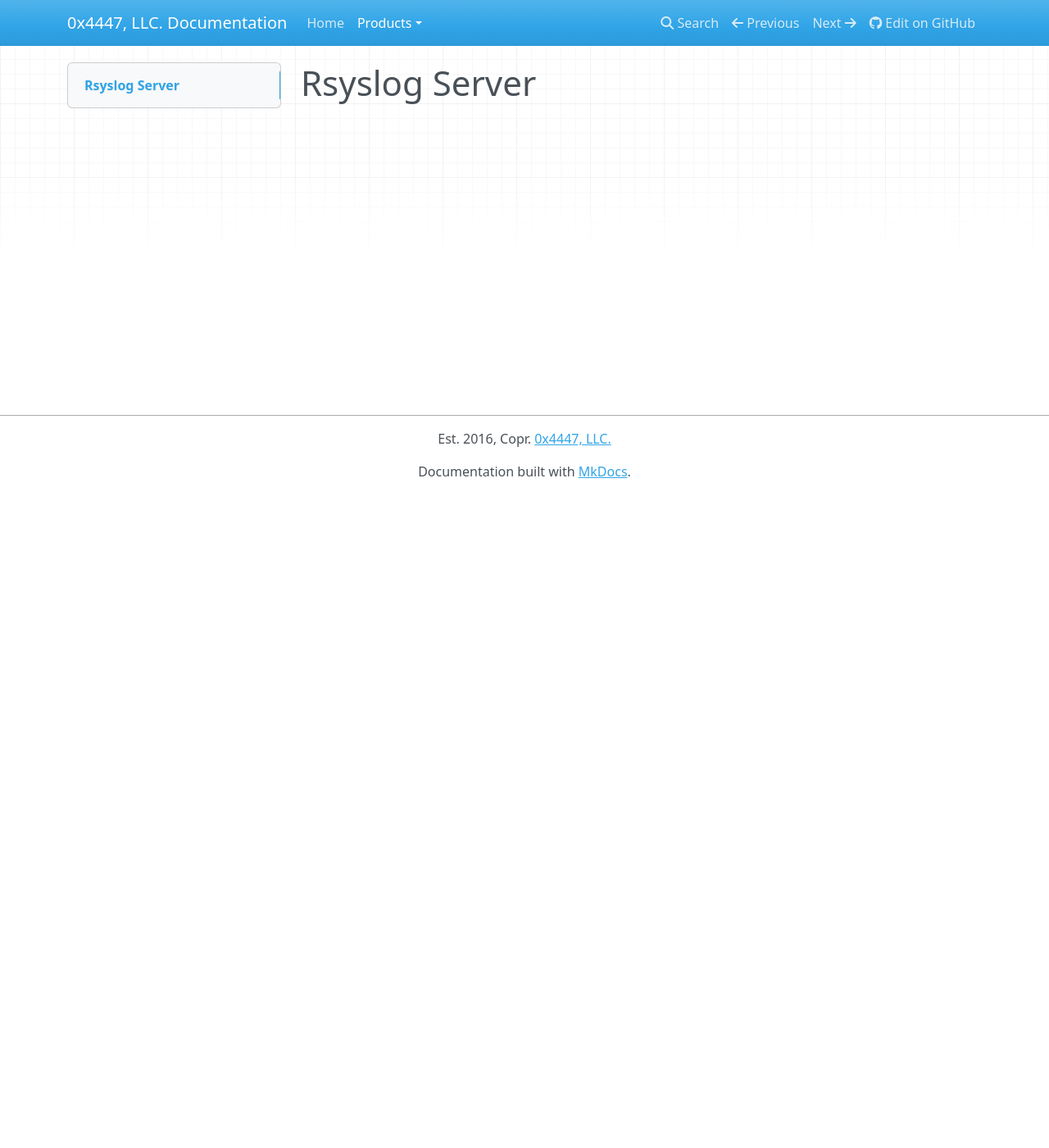
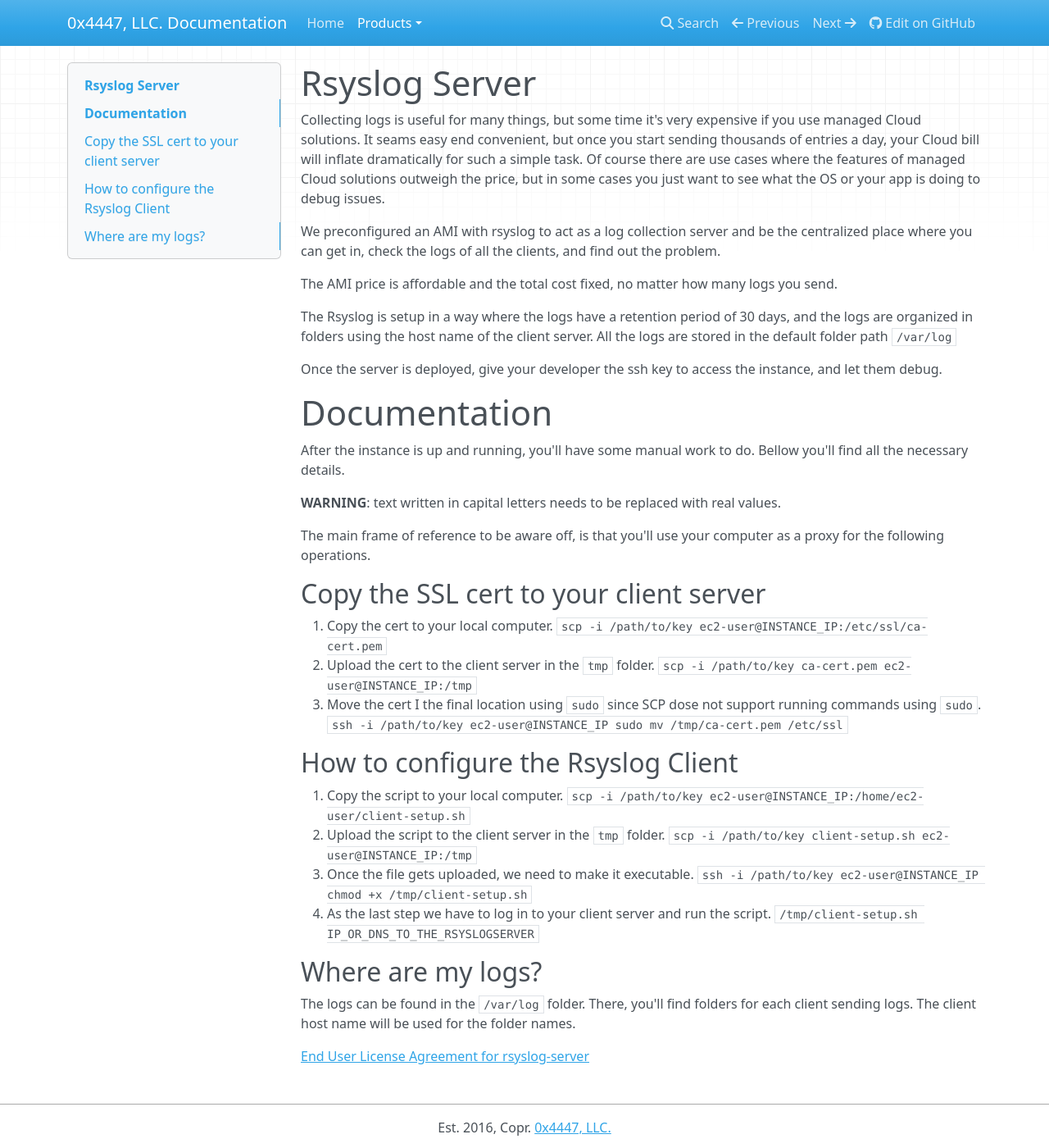
Before and after one commit to 0x4447-office/0x4447_webpage_documentation, an MkDocs documentation site: the page built from docs/products/rsyslog-server.md, in a window 1280 px wide and 1400 px high. Shown: the whole window at 82% size. Built offline with MkDocs 1.6.1, drawn with Linux system fonts in a browser that asks for light colours; nearby versions of some CDN libraries.

Commit message:
Added text

```diff
--- a/docs/products/rsyslog-server.md
+++ b/docs/products/rsyslog-server.md
@@ -4,3 +4,47 @@
 ---
 
 # Rsyslog Server
+
+Collecting logs is useful for many things, but some time it's very expensive if you use managed Cloud solutions. It seams easy end convenient, but once you start sending thousands of entries a day, your Cloud bill will inflate dramatically for such a simple task. Of course there are use cases where the features of managed Cloud solutions outweigh the price, but in some cases you just want to see what the OS or your app is doing to debug issues.
+
+We preconfigured an AMI with rsyslog to act as a log collection server and be the centralized place where you can get in, check the logs of all the clients, and find out the problem.
+
+The AMI price is affordable and the total cost fixed, no matter how many logs you send.
+
+The Rsyslog is setup in a way where the logs have a retention period of 30 days, and the logs are organized in folders using the host name of the client server. All the logs are stored in the default folder path `/var/log`
+
+Once the server is deployed, give your developer the ssh key to access the instance, and let them debug.
+
+# Documentation
+
+After the instance is up and running, you'll have some manual work to do. Bellow you'll find all the necessary details.
+
+**WARNING**: text written in capital letters needs to be replaced with real values.
+
+The main frame of reference to be aware off, is that you'll use your computer as a proxy for the following operations.
+
+## Copy the SSL cert to your client server
+
+1. Copy the cert to your local computer.
+`scp -i /path/to/key ec2-user@INSTANCE_IP:/etc/ssl/ca-cert.pem`
+2. Upload the cert to the client server in the `tmp` folder.
+`scp -i /path/to/key ca-cert.pem ec2-user@INSTANCE_IP:/tmp`
+3. Move the cert I the final location using `sudo` since SCP dose not support running commands using `sudo`.
+`ssh -i /path/to/key ec2-user@INSTANCE_IP sudo mv /tmp/ca-cert.pem /etc/ssl`
+
+## How to configure the Rsyslog Client
+
+1. Copy the script to your local computer.
+`scp -i /path/to/key ec2-user@INSTANCE_IP:/home/ec2-user/client-setup.sh`
+2. Upload the script to the client server in the `tmp` folder.
+`scp -i /path/to/key client-setup.sh ec2-user@INSTANCE_IP:/tmp`
+3. Once the file gets uploaded, we need to make it executable.
+`ssh -i /path/to/key ec2-user@INSTANCE_IP chmod +x /tmp/client-setup.sh`
+4. As the last step we have to log in to your client server and run the script.
+`/tmp/client-setup.sh IP_OR_DNS_TO_THE_RSYSLOGSERVER`
+
+## Where are my logs?
+
+The logs can be found in the `/var/log` folder. There, you'll find folders for each client sending logs. The client host name will be used for the folder names.
+
+[End User License Agreement for rsyslog-server](https://www.notion.so/2d4e7306f3ba4da889b63ce7bb62c940)
```
Also changed, not shown: docs/products/openvpn-server.md (+10 -0 lines).
